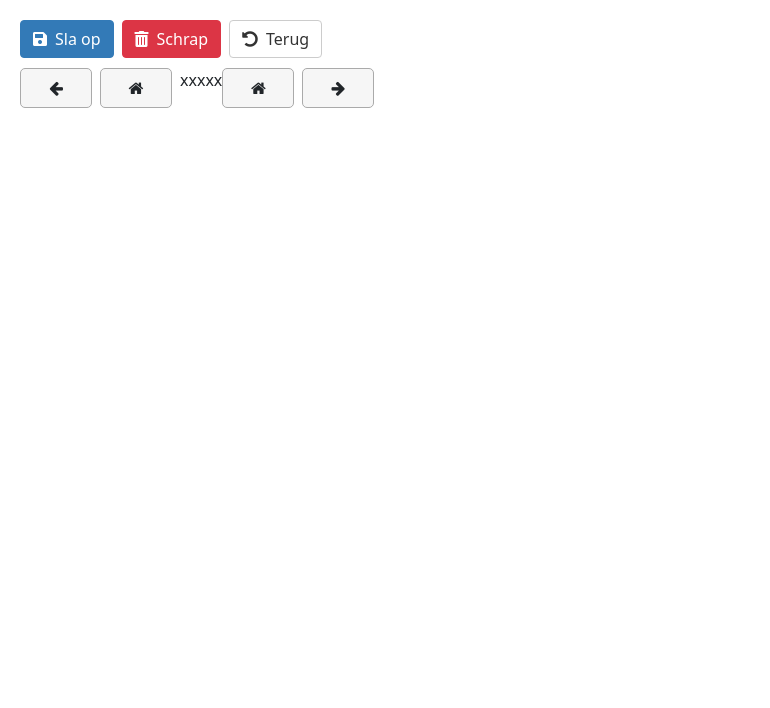
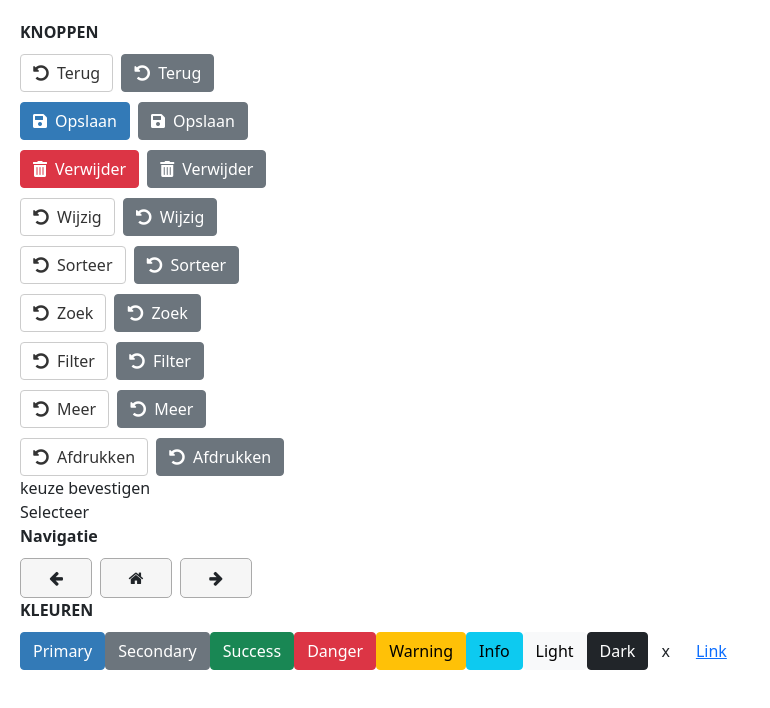
Before and after one commit to ChristaDeSmet/default-knoppen-ouderenzorg, an Angular app: page / in a window 1280 px wide. Shown: the top 708 px of the page, without its empty margins (0-770 px from the left). Built offline with nearby package versions, Linux system fonts and the light colour scheme; what angular-font-awesome would draw is missing.

Commit message:
2 files modified

```diff
--- a/src/app/app.component.html
+++ b/src/app/app.component.html
@@ -1,20 +1,124 @@
 <div style="padding:20px;">
-  <div style="display:flex">
-    <button type="button" class="btn btn-primary margin-right-sm">
-      <i class="fas fa-save margin-right-sm"></i>Sla op
+<div> <b> KNOPPEN </b></div>
+    <!-- ----------------------------- TERUG-->
+    <div  style=" margin-top:10px">
+      <button type="button"
+      class="btn btn-default margin-right-sm">
+      <i class="fas fa-undo-alt margin-right-sm"></i>Terug
     </button>
 
+    <button type="button"
+    class="btn btn-secondary margin-right-sm">
+    <i class="fas fa-undo-alt margin-right-sm"></i>Terug
+  </button>
+  </div>
+  <!-- ----------------------------- OPSLAAN-->
+  <div  style=" margin-top:10px">
+    <button type="button"
+    class="btn btn-primary margin-right-sm">
+      <i class="fas fa-save margin-right-sm"></i>Opslaan
+    </button>
+    <button type="button"
+    class="btn btn-secondary margin-right-sm">
+    <i class="fas fa-save margin-right-sm"></i>Opslaan
+  </button>
+  </div>
+  <!-- ----------------------------- Verwijder-->
+  <div style=" margin-top:10px">
     <button
       type="button"
-      class="btn btn-danger margin-right-sm ng-star-inserted"
-    >
-      <i class="fas fa-trash-alt margin-right-sm"></i>Schrap
+      class="btn btn-danger margin-right-sm "    >
+      <i class="fas fa-trash-alt margin-right-sm"></i>Verwijder
     </button>
+    <button
+    type="button"
+    class="btn btn-secondary margin-right-sm "    >
+    <i class="fas fa-trash-alt margin-right-sm"></i>Verwijder
+  </button>
+  </div>
+    <!-- ----------------------------- WIJZIG-->
+    <div  style="margin-top:10px">
+    <button type="button"
+    class="btn btn-default margin-right-sm">
+    <i class="fas fa-undo-alt margin-right-sm"></i>Wijzig
+  </button>
 
-    <button type="button" class="btn btn-default">
-      <i class="fas fa-undo-alt margin-right-sm"></i>Terug
-    </button>
-  </div>
+  <button type="button"
+  class="btn btn-secondary margin-right-sm">
+  <i class="fas fa-undo-alt margin-right-sm"></i>Wijzig
+</button>
+</div>
+    <!-- ----------------------------- Sorteer-->
+    <div  style=" margin-top:10px">
+    <button type="button"
+    class="btn btn-default margin-right-sm">
+    <i class="fas fa-undo-alt margin-right-sm"></i>Sorteer
+  </button>
+
+  <button type="button"
+  class="btn btn-secondary margin-right-sm">
+  <i class="fas fa-undo-alt margin-right-sm"></i>Sorteer
+</button>
+</div>
+
+<!-- ----------------------------- Zoek-->
+<div  style=" margin-top:10px">
+<button type="button"
+class="btn btn-default margin-right-sm">
+<i class="fas fa-undo-alt margin-right-sm"></i>Zoek
+</button>
+
+<button type="button"
+class="btn btn-secondary margin-right-sm">
+<i class="fas fa-undo-alt margin-right-sm"></i>Zoek
+</button>
+</div>
+<!-- ----------------------------- Filter-->
+<div  style=" margin-top:10px">
+<button type="button"
+class="btn btn-default margin-right-sm">
+<i class="fas fa-undo-alt margin-right-sm"></i>Filter
+</button>
+
+<button type="button"
+class="btn btn-secondary margin-right-sm">
+<i class="fas fa-undo-alt margin-right-sm"></i>Filter
+</button>
+</div>
+<!-- ----------------------------- Meer-->
+<div  style=" margin-top:10px">
+<button type="button"
+class="btn btn-default margin-right-sm">
+<i class="fas fa-undo-alt margin-right-sm"></i>Meer
+</button>
+
+<button type="button"
+class="btn btn-secondary margin-right-sm">
+<i class="fas fa-undo-alt margin-right-sm"></i>Meer
+</button>
+</div>
+<!-- ----------------------------- Afdrukken-->
+<div  style="display:flex; margin-top:10px">
+<button type="button"
+class="btn btn-default margin-right-sm">
+<i class="fas fa-undo-alt margin-right-sm"></i>Afdrukken
+</button>
+
+<button type="button"
+class="btn btn-secondary margin-right-sm">
+<i class="fas fa-undo-alt margin-right-sm"></i>Afdrukken
+</button>
+</div>
+  <!-- ----------------------------- andere-->
+  <div> keuze bevestigen </div>
+  <div> Selecteer </div>
+
+
+
+
+  <div> <b> Navigatie </b></div>
+
+  <!-- ----------------------------- LINKS HUISJE RECHTS-->
   <div style="display:flex; margin-top:10px">
     <div style="width:80px">
       <div class="oz-knop margin-right-sm">
@@ -27,12 +131,7 @@
         <i class="fa fa-home"></i>
       </div>
     </div>
-xxxxx
-    <div style="width:80px">
-    <div class="oz-knop margin-right-sm">
-      <i class="fa fa-home"></i>
-    </div>
-  </div>
+
 
     <div style="width:80px">
       <div class="oz-knop margin-right-sm">
@@ -40,4 +139,23 @@ xxxxx
       </div>
     </div>
   </div>
+
+  <div>  </div>
+  <div> <b> KLEUREN </b></div>
+
+  <div style="display:flex; margin-top:10px">
+<button type="button" class="btn btn-primary">Primary</button>
+<button type="button" class="btn btn-secondary">Secondary</button>
+<button type="button" class="btn btn-success">Success</button>
+<button type="button" class="btn btn-danger">Danger</button>
+<button type="button" class="btn btn-warning">Warning</button>
+<button type="button" class="btn btn-info">Info</button>
+<button type="button" class="btn btn-light">Light</button>
+<button type="button" class="btn btn-dark">Dark</button>
+<button type="button" class="btn ">x</button>
+
+<button type="button" class="btn btn-link">Link</button>
+
+
+
 </div>
--- a/src/app/app.component.less
+++ b/src/app/app.component.less
@@ -16,6 +16,10 @@ p {
   border-color: #337ab7 !important;
   color: white;
 }
+
+
+
+
 
 a {
   color: #337ab7;
```
